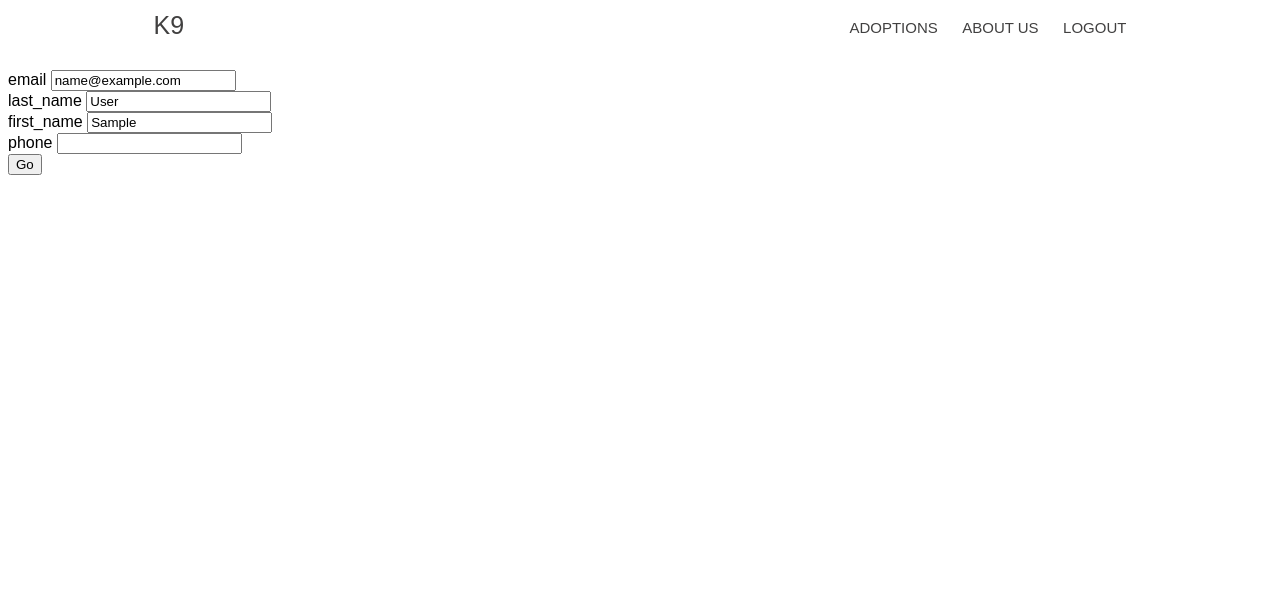
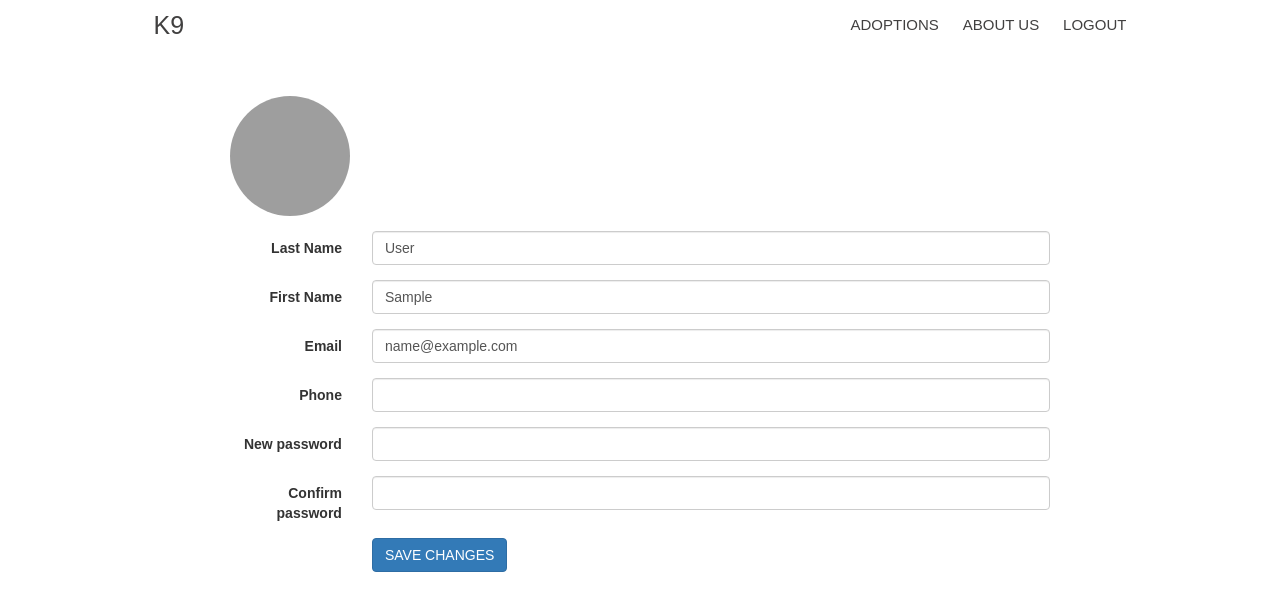
Before and after one commit to cyborgalex/Proiect-MDS, a Flask app: page /profile in a window 1280 px wide. Shown: the top 611 px of the page. Run offline with Flask 2, Linux system fonts and the light colour scheme; the visitor is signed in with stand-in values (Sample User, id 1); data comes from the database, SQL or seed files in the repository; some libraries are stand-ins or nearby versions; grey boxes are pictures that could not be loaded.

Commit message:
Added profile design

```diff
--- /dev/null
+++ b/static/css/profil.css
@@ -0,0 +1,63 @@
+*{ box-sizing: border-box;
+    font-family: "Montserrat", sans-serif;
+}
+
+body{
+	display: block;
+    margin: 8px;
+
+}
+.main_h ul{
+	margin-top: 1em;
+}
+
+.main_h .row{
+	margin-left:10%;
+	margin-right: 0px
+}
+
+.tab-pane{
+	width: 100%;
+    max-width: 70%;
+    margin: 0 auto;
+    padding: 2% 3%;
+
+}
+
+ .custom-input-file {
+    overflow: hidden;
+    position: relative;
+    width: 120px;
+    height: 120px;
+    background: #eee url('../img/avatar.png');
+    background-size: 120px;
+    border-radius: 120px;
+}
+
+ input[type="file"]{
+    z-index: 999;
+    line-height: 0;
+    font-size: 0;
+    position: absolute;
+    opacity: 0;
+    filter: alpha(opacity = 0);-ms-filter: "alpha(opacity=0)";
+    margin: 0;
+    padding:0;
+    left:0;
+}
+ .uploadPhoto {
+    position: absolute;
+    top: 25%;
+    left: 25%;
+    display: none;
+    width: 50%;
+    height: 50%;
+    color: #fff;
+    text-align: center;
+    line-height: 60px;
+    text-transform: uppercase;
+    background-color: rgba(0,0,0,.3);
+    border-radius: 50px;
+    cursor: pointer;
+}
+.custom-input-file:hover .uploadPhoto { display: block; }
--- a/templates/profile.html
+++ b/templates/profile.html
@@ -2,6 +2,11 @@
 {%extends "base.html"%}
 {%block title%}
 Profile
+{%endblock%}
+{%block links%}
+<link   href="{{url_for('static', filename='css/profil.css') }}" rel="stylesheet" type="text/css">
+<link href="https://netdna.bootstrapcdn.com/bootstrap/3.2.0/css/bootstrap.min.css" rel="stylesheet" id="bootstrap-css">
+<script src="https://netdna.bootstrapcdn.com/bootstrap/3.2.0/js/bootstrap.min.js"></script>
 {%endblock%}
 
 {%block content%}
@@ -11,17 +16,65 @@ Profile
     {{ message }}
     </div>
 {% endfor %}
-<form method="POST">
+
+<div class="tab-pane" id="account-settings">
+    <form method="post" class="form-horizontal" id="accountSetForm" role="form">
         {{ form.csrf_token }}
-        {{ form.email.label }} {{ form.email }}<br>
-        {{ form.last_name.label }} {{ form.last_name }}<br>
-        {{ form.first_name.label }} {{ form.first_name }}<br>
-        {{ form.phone.label }} {{ form.phone }}<br>
-        <input type="submit" value="Go">
-</form>
-<div id="list">
-    {%for tag in tags%}
-    <p>{{tag}}</p>
-    {%endfor%}
+        <div class="form-group">
+            <div class="col-sm-10">
+                <div class="custom-input-file">
+                    <label class="uploadPhoto">
+                        Edit
+                        <input type="file" class="change-avatar" name="avatar" id="avatar">
+                    </label>
+                </div>
+            </div>
+        </div>
+        <div class="form-group">
+            <label for="last_name" class="col-sm-2 control-label">Last Name</label>
+            <div class="col-sm-10">
+                {{ form.last_name(class="form-control")}}
+            </div>
+        </div>
+        <div class="form-group">
+            <label for="first_name" class="col-sm-2 control-label">First Name</label>
+            <div class="col-sm-10">
+                {{ form.first_name(class="form-control")}}
+            </div>
+        </div>
+        <div class="form-group">
+            <label for="email" class="col-sm-2 control-label">Email</label>
+            <div class="col-sm-10">
+              {{ form.email (class="form-control")}}
+            </div>
+        </div>
+        <div class="form-group">
+            <label for="phone" class="col-sm-2 control-label">Phone</label>
+            <div class="col-sm-10">
+              {{ form.phone (class="form-control")}}
+            </div>
+        </div>
+        <!-- TODO -->
+        <div class="form-group">
+            <label for="newPassword" class="col-sm-2 control-label">New password</label>
+            <div class="col-sm-10">
+              <input type="password" class="form-control" name="newPassword" id="newPassword">
+            </div>
+        </div>
+        <div class="form-group">
+            <label for="confirmPassword" class="col-sm-2 control-label">Confirm password</label>
+            <div class="col-sm-10">
+              <input type="password" class="form-control" name="confirmPassword" id="confirmPassword">
+            </div>
+        </div>
+        <!-- END TODO -->
+
+        <div class="form-group">
+            <div class="col-sm-offset-2 col-sm-10">
+                <button class="btn btn-primary btn-circle text-uppercase" type="submit" id="submit">Save changes</button>
+            </div>
+        </div>
+    </form>
 </div>
+
 {%endblock%}
```
